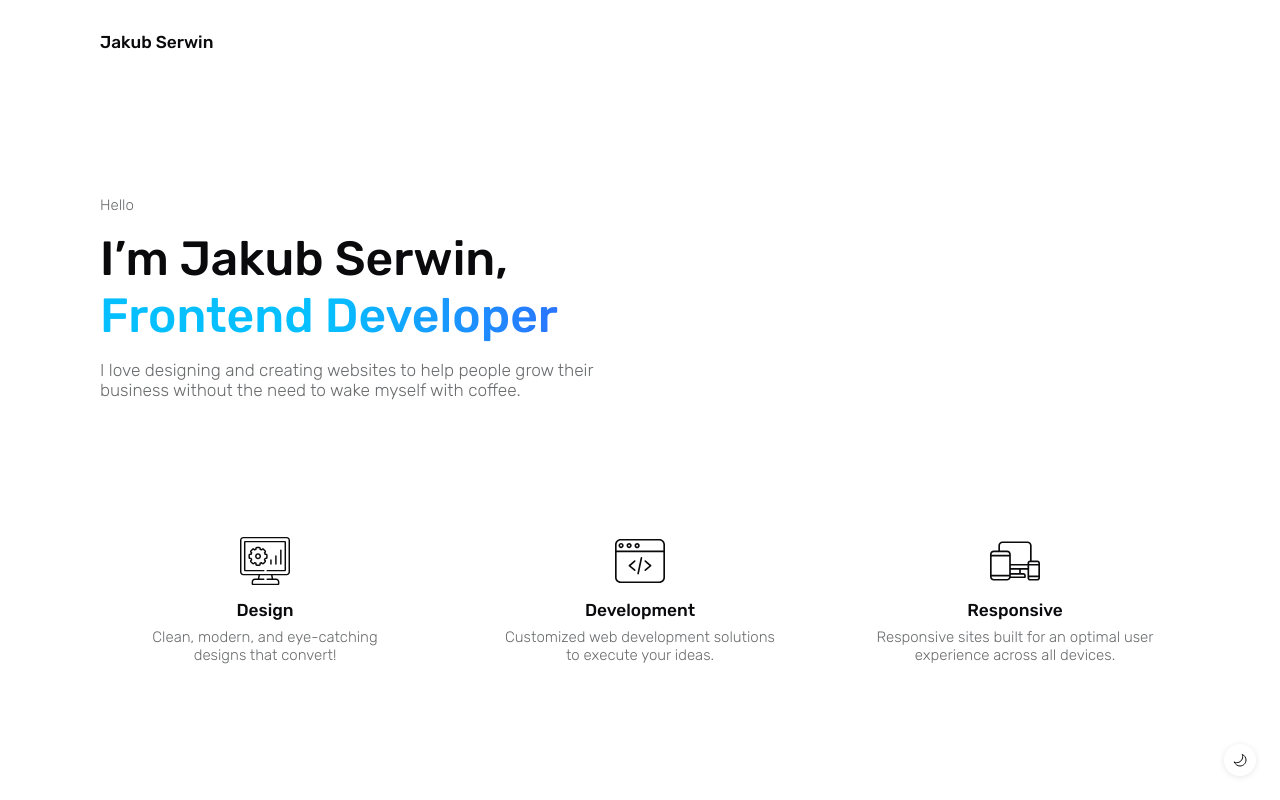
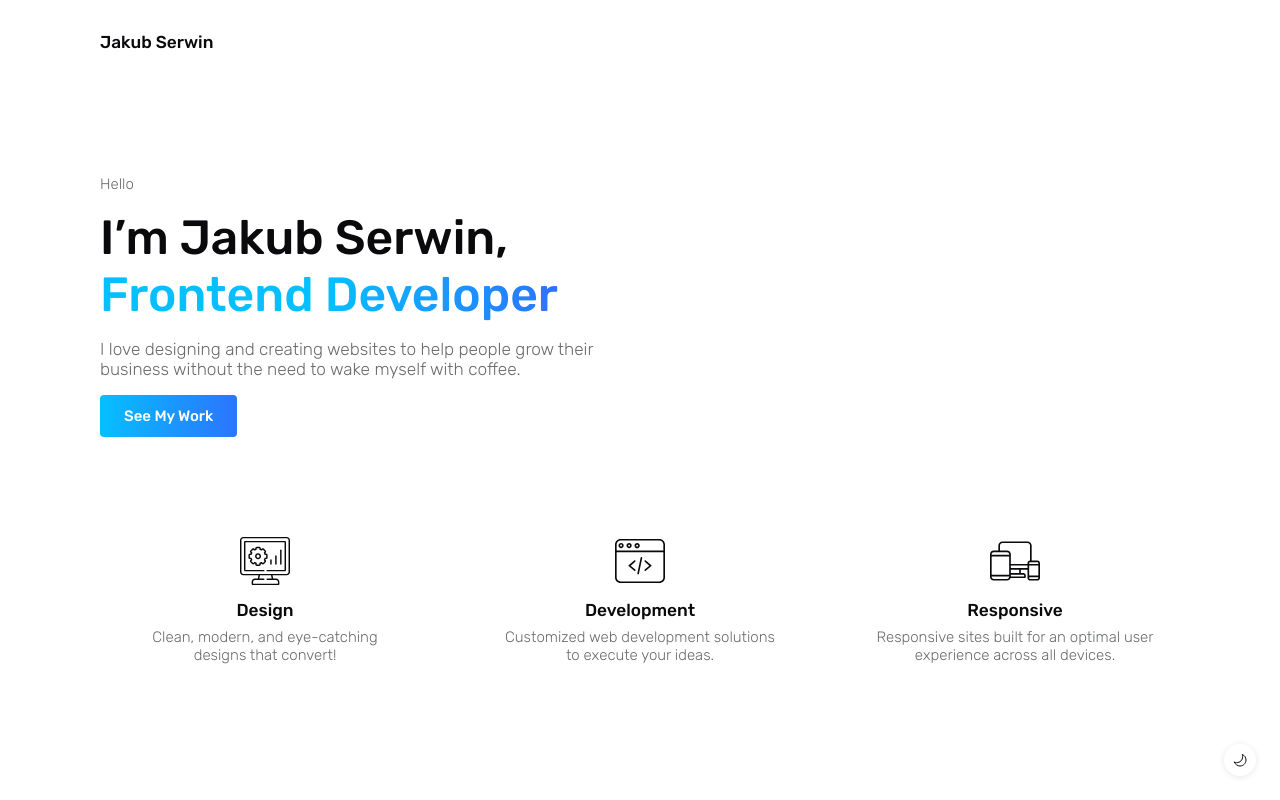
Before and after one commit to jakubserwin/portfolio, a Vue app: page / in a window 1280 px wide. Built offline with nearby package versions, Linux system fonts and the light colour scheme.

Commit message:
CTA button

```diff
--- a/src/components/UI/ThemeSwitch/ThemeSwitch.scss
+++ b/src/components/UI/ThemeSwitch/ThemeSwitch.scss
@@ -4,8 +4,8 @@
   position: fixed;
   bottom: $base-gap-size * 3;
   right: $base-gap-size * 3;
-  width: 32px;
-  height: 32px;
+  width: 3.2rem;
+  height: 3.2rem;
   background: $white;
   border-radius: 50%;
   box-shadow: 0 1px 6px rgba(0, 0, 0, 0.1);
--- a/src/components/layouts/TheHeader/HamburgerMenu/HamburgerMenu.scss
+++ b/src/components/layouts/TheHeader/HamburgerMenu/HamburgerMenu.scss
@@ -5,7 +5,7 @@
   height: 0.3rem;
   position: absolute;
   background-color: var(--text);
-  border-radius: 10px;
+  border-radius: 1rem;
 }
 
 .hamburger {
--- a/src/components/layouts/TheLandingPage/TheLandingPage.scss
+++ b/src/components/layouts/TheLandingPage/TheLandingPage.scss
@@ -68,7 +68,7 @@
   &__hello,
   &__heading,
   &__subheading,
-  a {
+  &__button {
     opacity: 0;
     animation: show-short 0.5s forwards;
   }
@@ -101,15 +101,29 @@
     @include font-styling(var(--heading-tertiary), 300, var(--text-secondary));
   }
 
-  a {
-    animation-delay: 1.25s;
-  }
-
   &__hello {
     margin-bottom: $base-gap-size * 2;
     animation-delay: 0.5s;
 
     @include font-styling(var(--base-font-size), 300, var(--text-secondary));
+  }
+
+  &__button {
+    animation-delay: 1.25s;
+    padding: 1.2rem $base-gap-size * 3;
+    text-decoration: none;
+    border: none {
+      radius: 0.4rem;
+    }
+    background: linear-gradient(to right, #06bfff 50%, #2b74ff 100%) right 0 / 200%;
+    transition: background-position 300ms ease-in;
+    cursor: pointer;
+
+    &:hover {
+      background-position: left 0;
+    }
+
+    @include font-styling(var(--base-font-size), 500, $white);
   }
 }
 
--- a/src/components/layouts/TheLandingPage/TheLandingPage.vue
+++ b/src/components/layouts/TheLandingPage/TheLandingPage.vue
@@ -20,6 +20,9 @@ import HeroImage from "@/components/layouts/TheLandingPage/HeroImage/HeroImage.v
             I love designing and creating websites to help people grow their business without the
             need to wake myself with coffee.
           </h2>
+          <button class="landing-page__button">
+            See My Work
+          </button>
           <!--          <v-button :link="false" data-target="#projects" @click="polyfillScroll">-->
           <!--            See My Work-->
           <!--          </v-button>-->
```
